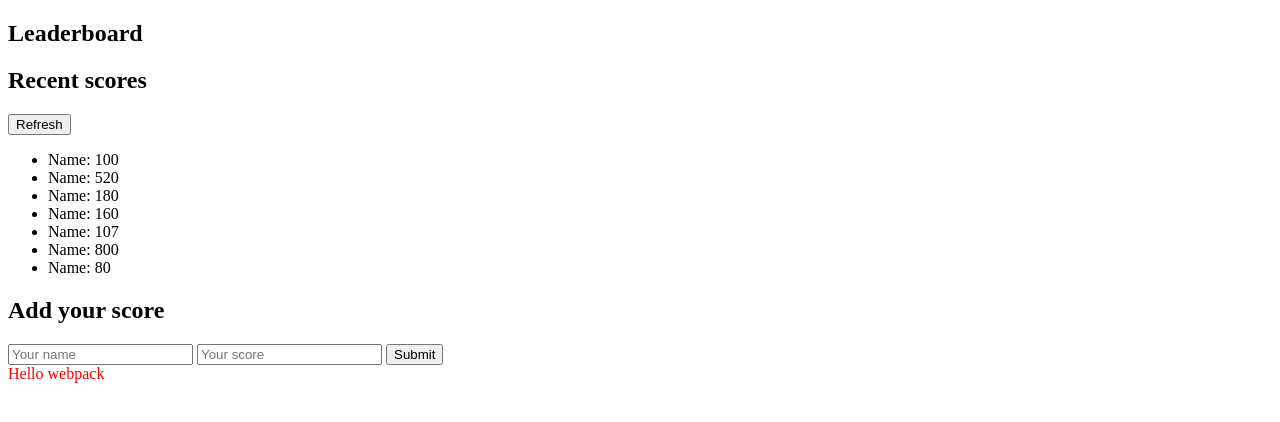
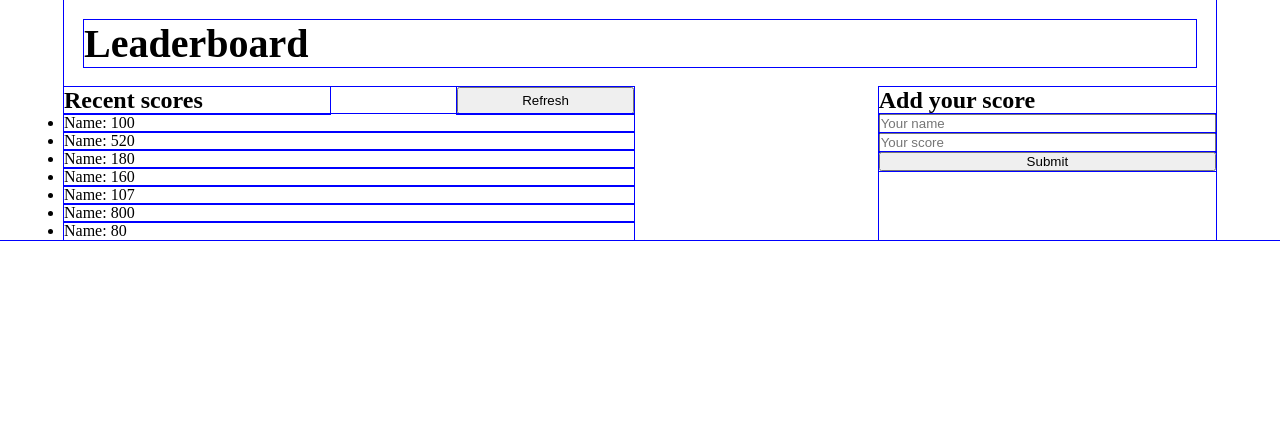
Before and after one commit to AckonSamuel/Leaderboard, a website built with webpack: page src/index.html in a window 1280 px wide. Built offline with nearby package versions, Linux system fonts and the light colour scheme.

Commit message:
Add styles to page

```diff
--- a/src/index.html
+++ b/src/index.html
@@ -10,7 +10,7 @@
     <section class="grid-container">
         <h1>Leaderboard</h1>
         <div class="display-scores">
-            <h2>Recent scores</h2>
+            <h2 class="score-title">Recent scores</h2>
             <button class="refresh">Refresh</button>
             <ul class="contain-scores">
                 <li>Name: 100</li>
--- a/src/index.js
+++ b/src/index.js
@@ -1,14 +1 @@
-import _ from 'lodash';
 import './style.css';
-
- function component() {
-   const element = document.createElement('div');
-
-   // Lodash, now imported by this script
-   element.innerHTML = _.join(['Hello', 'webpack'], ' ');
-  element.classList.add('hello');
-
-   return element;
- }
-
- document.body.appendChild(component());
--- a/src/style.css
+++ b/src/style.css
@@ -1,3 +1,56 @@
-.hello {
-    color: red;
-  }
+* {
+  margin: 0;
+  padding: 0;
+  box-sizing: border-box;
+  outline: 0.5px solid blue;
+}
+
+
+
+.grid-container {
+  display: grid;
+  grid-template-areas: 'lead lead lead lead lead'
+  'score score score score input';
+  width: 90%;
+  height: auto;
+  margin: auto;
+}
+
+h1 {
+  grid-area: lead;
+  font-style: bold;
+  font-size: 2.5em;
+  margin: 0.5em;
+}
+
+.display-scores {
+  grid-area: score;
+  display: grid;
+  width: 70%;
+  grid-template-areas: 'recent recent refresh'
+  'list list list';
+}
+
+.score-titles {
+  grid-area: recent;
+}
+
+.refresh {
+  grid-area: refresh;
+}
+
+.contain-scores {
+  grid-area: list;
+  width: 100%;
+}
+
+.add-score {
+  grid-area: input;
+  display: flex;
+  flex-direction: column;
+}
+
+form {
+  display: flex;
+  flex-direction: column;
+}
```
Also changed, not shown: dist/index.html, 1 other file.
